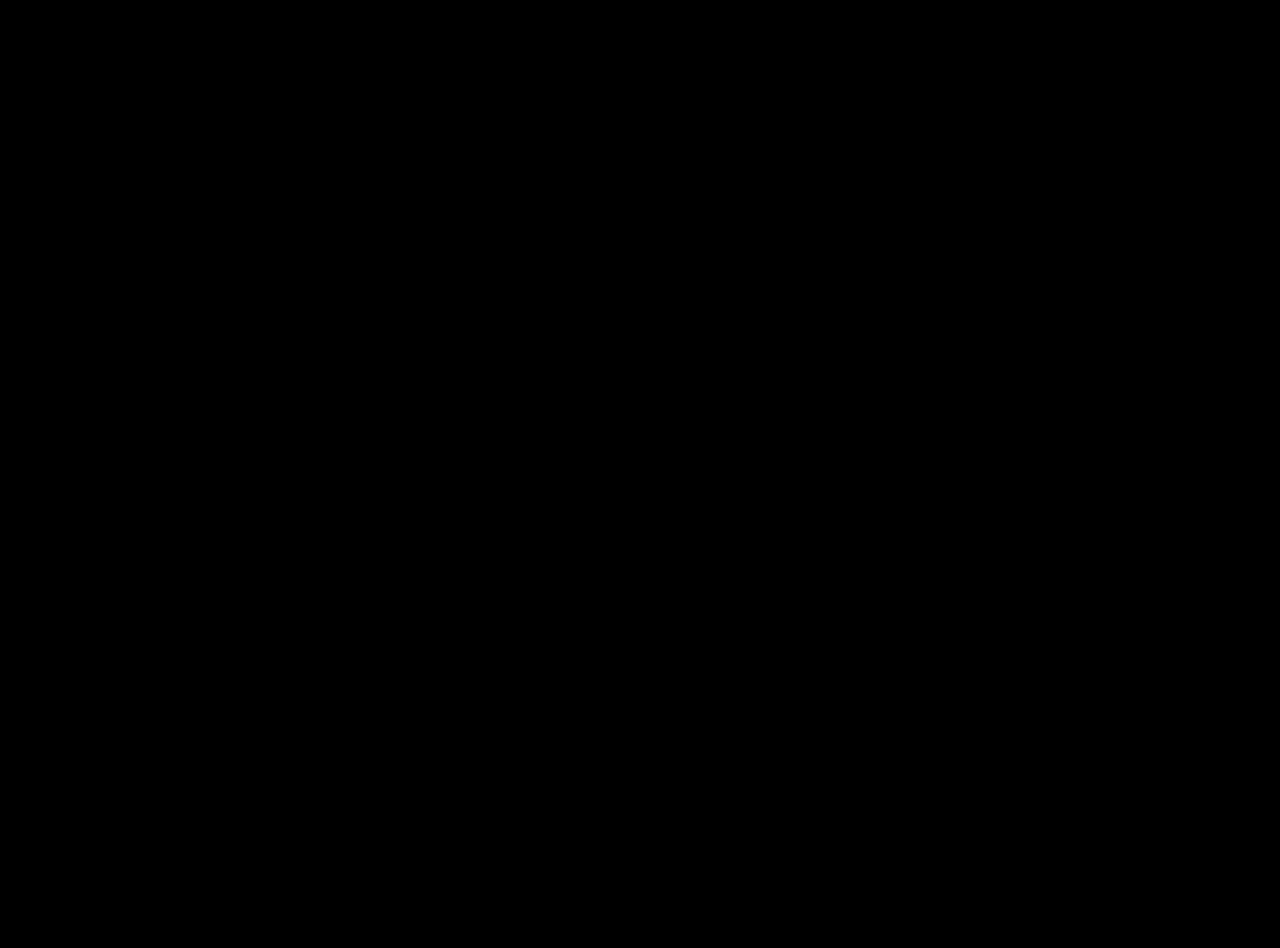
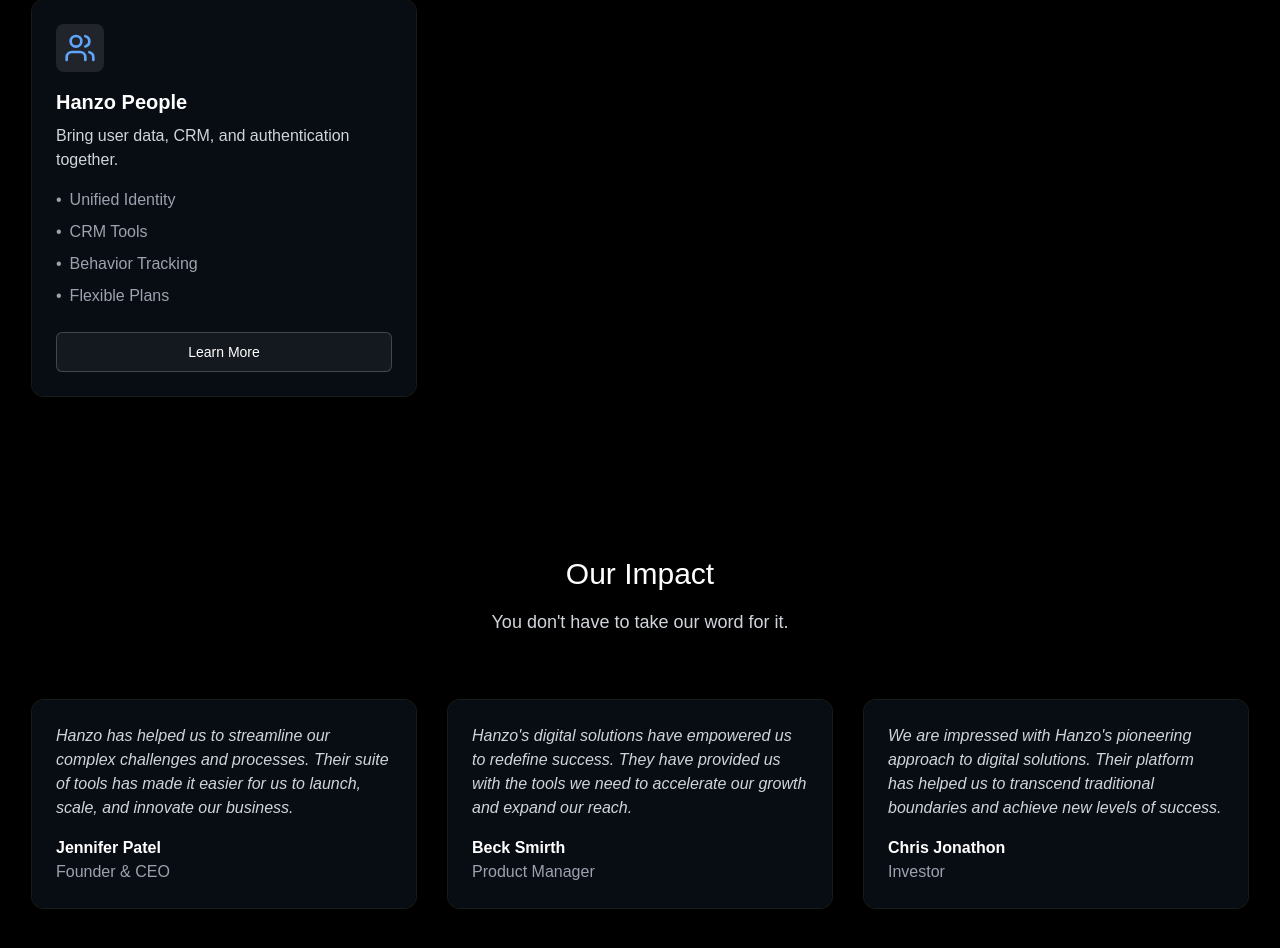
Before and after one commit to hanzoai/hanzo.industries, a React (Vite) app: page / in a window 1280 px wide. Shown: the part 3308-4256 px from the top of the page. Before the commit the page ends 2200 px from the top, so only its background shows below. Built offline with nearby package versions, Linux system fonts and the light colour scheme; a web font is replaced by a local one.

Commit message:
Add Hanzo marketing website
This commit adds content for the Hanzo marketing website, including features, pricing, and testimonials.  It also incorporates information about Hanzo's various products and services.

```diff
--- /dev/null
+++ b/src/components/Products.tsx
@@ -0,0 +1,147 @@
+
+import { motion } from "framer-motion";
+import { Database, Brain, ShoppingCart, CreditCard, Megaphone, Users, Share2 } from "lucide-react";
+import { Button } from "./ui/button";
+
+const products = [
+  {
+    icon: <Database className="h-8 w-8" />,
+    title: "Hanzo Base",
+    description: "One-file backend with real-time DB, auth, and file storage—built for next-gen AI applications.",
+    features: [
+      "One-Line Spin-Up",
+      "Realtime & Authentication",
+      "Edge Optimized",
+      "Open Source"
+    ]
+  },
+  {
+    icon: <Brain className="h-8 w-8" />,
+    title: "Hanzo AI",
+    description: "Transform your app with advanced ML, vector search, and self-learning automation.",
+    features: [
+      "LLM & Vector Search",
+      "Autonomous Operations",
+      "Decentralized Ready",
+      "Easy SDK"
+    ]
+  },
+  {
+    icon: <ShoppingCart className="h-8 w-8" />,
+    title: "Hanzo Commerce",
+    description: "Sell anything—physical, digital, or tokenized. Scale from day one with built-in intelligence.",
+    features: [
+      "One-Line Checkout",
+      "Subscriptions & Promotions",
+      "E2E Analytics",
+      "Web2 & Web3"
+    ]
+  },
+  {
+    icon: <CreditCard className="h-8 w-8" />,
+    title: "Hanzo Payments",
+    description: "Secure, AI-enhanced transactions across fiat, crypto, and beyond.",
+    features: [
+      "Instant Onboarding",
+      "Global Coverage",
+      "Fraud Detection",
+      "Flexible Pricing"
+    ]
+  },
+  {
+    icon: <Megaphone className="h-8 w-8" />,
+    title: "Hanzo Marketing",
+    description: "Supercharge your growth engine—automated ads, funnels, and engagement.",
+    features: [
+      "AI-Optimized Campaigns",
+      "Multi-Channel Outreach",
+      "Contextual Analytics",
+      "Affiliate & Referral Modules"
+    ]
+  },
+  {
+    icon: <Share2 className="h-8 w-8" />,
+    title: "Hanzo Social",
+    description: "One-stop management for all your social channels.",
+    features: [
+      "Scheduled Posts",
+      "Social Insights",
+      "Cross-Platform Integration",
+      "Community Building"
+    ]
+  },
+  {
+    icon: <Users className="h-8 w-8" />,
+    title: "Hanzo People",
+    description: "Bring user data, CRM, and authentication together.",
+    features: [
+      "Unified Identity",
+      "CRM Tools",
+      "Behavior Tracking",
+      "Flexible Plans"
+    ]
+  }
+];
+
+const Products = () => {
+  return (
+    <section className="py-20 bg-black">
+      <div className="max-w-7xl mx-auto px-4 sm:px-6 lg:px-8">
+        <div className="text-center mb-16">
+          <motion.h2
+            initial={{ opacity: 0, y: 20 }}
+            whileInView={{ opacity: 1, y: 0 }}
+            viewport={{ once: true }}
+            className="text-3xl font-display text-white"
+          >
+            The Heroku of AI (and Beyond)
+          </motion.h2>
+          <motion.p
+            initial={{ opacity: 0, y: 20 }}
+            whileInView={{ opacity: 1, y: 0 }}
+            viewport={{ once: true }}
+            transition={{ delay: 0.1 }}
+            className="mt-4 text-lg text-gray-300 max-w-3xl mx-auto"
+          >
+            A single platform to build, run, and grow AI-powered apps—centralized or decentralized,
+            fully autonomous, ever-learning, and unstoppable.
+          </motion.p>
+        </div>
+
+        <div className="grid grid-cols-1 md:grid-cols-2 lg:grid-cols-3 gap-8">
+          {products.map((product, index) => (
+            <motion.div
+              key={product.title}
+              initial={{ opacity: 0, y: 20 }}
+              whileInView={{ opacity: 1, y: 0 }}
+              viewport={{ once: true }}
+              transition={{ duration: 0.5, delay: index * 0.1 }}
+              className="p-6 bg-gray-900/50 backdrop-blur-sm rounded-xl ring-1 ring-white/10 hover:ring-white/20 transition-all"
+            >
+              <div className="p-2 bg-white/10 w-fit rounded-lg text-blue-400">
+                {product.icon}
+              </div>
+              <h3 className="mt-4 text-xl font-semibold text-white">{product.title}</h3>
+              <p className="mt-2 text-gray-300">{product.description}</p>
+              <ul className="mt-4 space-y-2">
+                {product.features.map((feature) => (
+                  <li key={feature} className="text-gray-400 flex items-center">
+                    <span className="mr-2">•</span>
+                    {feature}
+                  </li>
+                ))}
+              </ul>
+              <div className="mt-6">
+                <Button variant="outline" className="w-full text-white border-white/20 bg-white/5 hover:bg-white/10">
+                  Learn More
+                </Button>
+              </div>
+            </motion.div>
+          ))}
+        </div>
+      </div>
+    </section>
+  );
+};
+
+export default Products;
--- /dev/null
+++ b/src/components/Testimonials.tsx
@@ -0,0 +1,54 @@
+
+import { motion } from "framer-motion";
+
+const testimonials = [
+  {
+    quote: "Hanzo has helped us to streamline our complex challenges and processes. Their suite of tools has made it easier for us to launch, scale, and innovate our business.",
+    author: "Jennifer Patel",
+    role: "Founder & CEO"
+  },
+  {
+    quote: "Hanzo's digital solutions have empowered us to redefine success. They have provided us with the tools we need to accelerate our growth and expand our reach.",
+    author: "Beck Smirth",
+    role: "Product Manager"
+  },
+  {
+    quote: "We are impressed with Hanzo's pioneering approach to digital solutions. Their platform has helped us to transcend traditional boundaries and achieve new levels of success.",
+    author: "Chris Jonathon",
+    role: "Investor"
+  }
+];
+
+const Testimonials = () => {
+  return (
+    <section className="py-20 bg-black/50">
+      <div className="max-w-7xl mx-auto px-4 sm:px-6 lg:px-8">
+        <div className="text-center mb-16">
+          <h2 className="text-3xl font-display text-white">Our Impact</h2>
+          <p className="mt-4 text-lg text-gray-300">You don't have to take our word for it.</p>
+        </div>
+
+        <div className="grid grid-cols-1 md:grid-cols-3 gap-8">
+          {testimonials.map((testimonial, index) => (
+            <motion.div
+              key={index}
+              initial={{ opacity: 0, y: 20 }}
+              whileInView={{ opacity: 1, y: 0 }}
+              viewport={{ once: true }}
+              transition={{ duration: 0.5, delay: index * 0.1 }}
+              className="p-6 bg-gray-900/50 backdrop-blur-sm rounded-xl ring-1 ring-white/10"
+            >
+              <p className="text-gray-300 italic">{testimonial.quote}</p>
+              <div className="mt-4">
+                <p className="text-white font-semibold">{testimonial.author}</p>
+                <p className="text-gray-400">{testimonial.role}</p>
+              </div>
+            </motion.div>
+          ))}
+        </div>
+      </div>
+    </section>
+  );
+};
+
+export default Testimonials;
--- a/src/pages/Index.tsx
+++ b/src/pages/Index.tsx
@@ -3,6 +3,8 @@ import { useEffect } from "react";
 import Navbar from "@/components/Navbar";
 import Hero from "@/components/Hero";
 import Features from "@/components/Features";
+import Products from "@/components/Products";
+import Testimonials from "@/components/Testimonials";
 
 const Index = () => {
   useEffect(() => {
@@ -35,6 +37,8 @@ const Index = () => {
       <main>
         <Hero />
         <Features />
+        <Products />
+        <Testimonials />
       </main>
     </div>
   );
```
